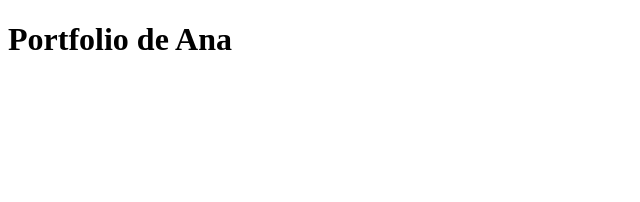
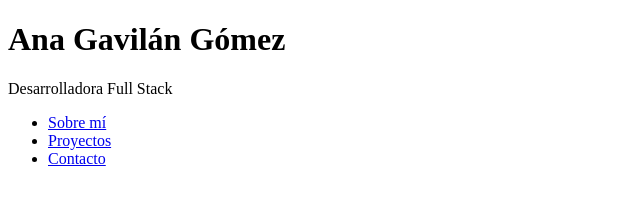
Before and after one commit to agavgom/ani-portfolio, a plain HTML site: page index.html in a window 1280 px wide. Shown: the whole page, without its empty margins (0-640 px from the left). Drawn offline with Linux system fonts and the light colour scheme.

Commit message:
Tarea 7. Diseño e implementación del header

```diff
--- a/index.html
+++ b/index.html
@@ -1,10 +1,34 @@
 <!DOCTYPE html>
-<html lang='es'>
-<head>
-  <meta charset='UTF-8'>
-  <title>Ana Portfolio</title>
-</head>
-<body>
-  <h1>Portfolio de Ana</h1>
+<html>
+  <head>
+
+  </head>
+
+  <body>
+    <body>
+  <header>
+    <div class="container">
+      <h1>Ana Gavilán Gómez</h1>
+      <p class="tagline">Desarrolladora Full Stack</p>
+      <nav>
+        <ul>
+          <li><a href="#sobre-mi">Sobre mí</a></li>
+          <li><a href="#proyectos">Proyectos</a></li>
+          <li><a href="#contacto">Contacto</a></li>
+        </ul>
+      </nav>
+    </div>
+  </header>
+
+  <main>
+    <section id="sobre-mi"></section>
+    <section id="proyectos"></section>
+    <section id="contacto"></section>
+  </main>
+
+  <footer></footer>
+
+  <script src="script.js"></script>
 </body>
+  </body>
 </html>
--- a/style.css
+++ b/style.css
@@ -0,0 +1,51 @@
+:root {
+  --color-fondo: #111;
+  --color-texto: #f9f9f9;
+  --color-acento: #ff7f50;
+  --fuente-principal: 'Segoe UI', sans-serif;
+}
+
+body {
+  margin: 0;
+  background-color: var(--color-fondo);
+  color: var(--color-texto);
+  font-family: var(--fuente-principal);
+}
+
+header {
+  background: #000;
+  padding: 2rem 1rem;
+  text-align: center;
+}
+
+header h1 {
+  margin: 0;
+  font-size: 2.5rem;
+  color: var(--color-acento);
+}
+
+.tagline {
+  margin: 0.5rem 0;
+  font-size: 1.2rem;
+  color: #ccc;
+}
+
+nav ul {
+  list-style: none;
+  padding: 0;
+  margin-top: 1rem;
+  display: flex;
+  justify-content: center;
+  gap: 1.5rem;
+}
+
+nav a {
+  color: var(--color-texto);
+  text-decoration: none;
+  font-weight: bold;
+  transition: color 0.3s;
+}
+
+nav a:hover {
+  color: var(--color-acento);
+}
```
